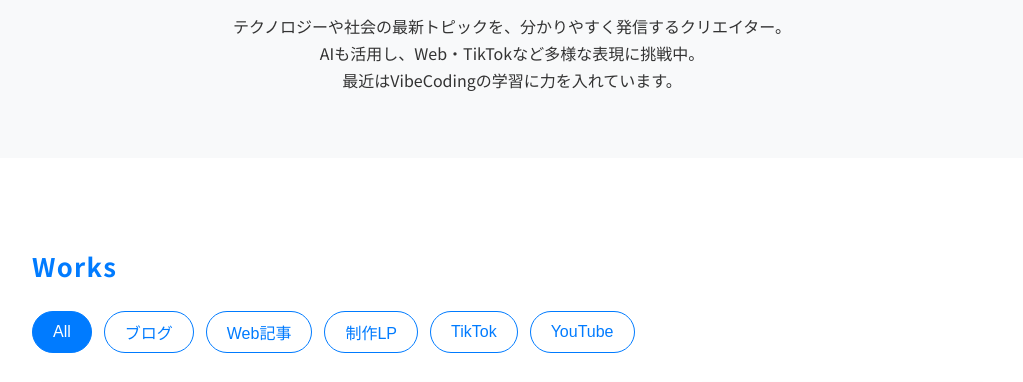
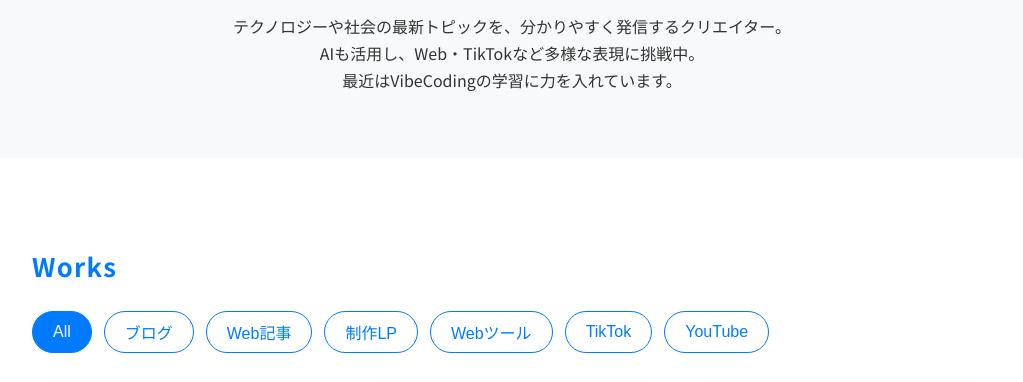
Before and after one commit to satomasa2260/portfolio, a plain HTML site: page index.html in a window 1280 px wide. Shown: the part 273-655 px from the top of the page, without its empty margins (128-1151 px from the left). Drawn offline with Linux system fonts and the light colour scheme.

Commit message:
Webツールタブを追加し、AIツール診断を追加

```diff
--- a/index.html
+++ b/index.html
@@ -53,6 +53,7 @@
         <button class="filter-btn" data-filter="blog">ブログ</button>
         <button class="filter-btn" data-filter="web">Web記事</button>
         <button class="filter-btn" data-filter="lp">制作LP</button>
+        <button class="filter-btn" data-filter="webtool">Webツール</button>
         <button class="filter-btn" data-filter="tiktok">TikTok</button>
         <button class="filter-btn" data-filter="youtube">YouTube</button>
       </div>
--- a/script.js
+++ b/script.js
@@ -184,6 +184,14 @@ const works = [
     categoryLabel: "制作LP",
     thumb: "images/LP/cafe.png",
     link: "https://satomasa2260.github.io/cafe-lp/"
+  },
+  // --- ここからWebツール ---
+  {
+    title: "AIツール診断",
+    category: "webtool",
+    categoryLabel: "Webツール",
+    thumb: "images/webtool/aitoolshindan.png",
+    link: "https://satomasa2260.github.io/aitoolshindan/"
   }
 ];
 
```
Also changed, not shown: images/webtool/aitoolshindan.png (added), 2 other files.
